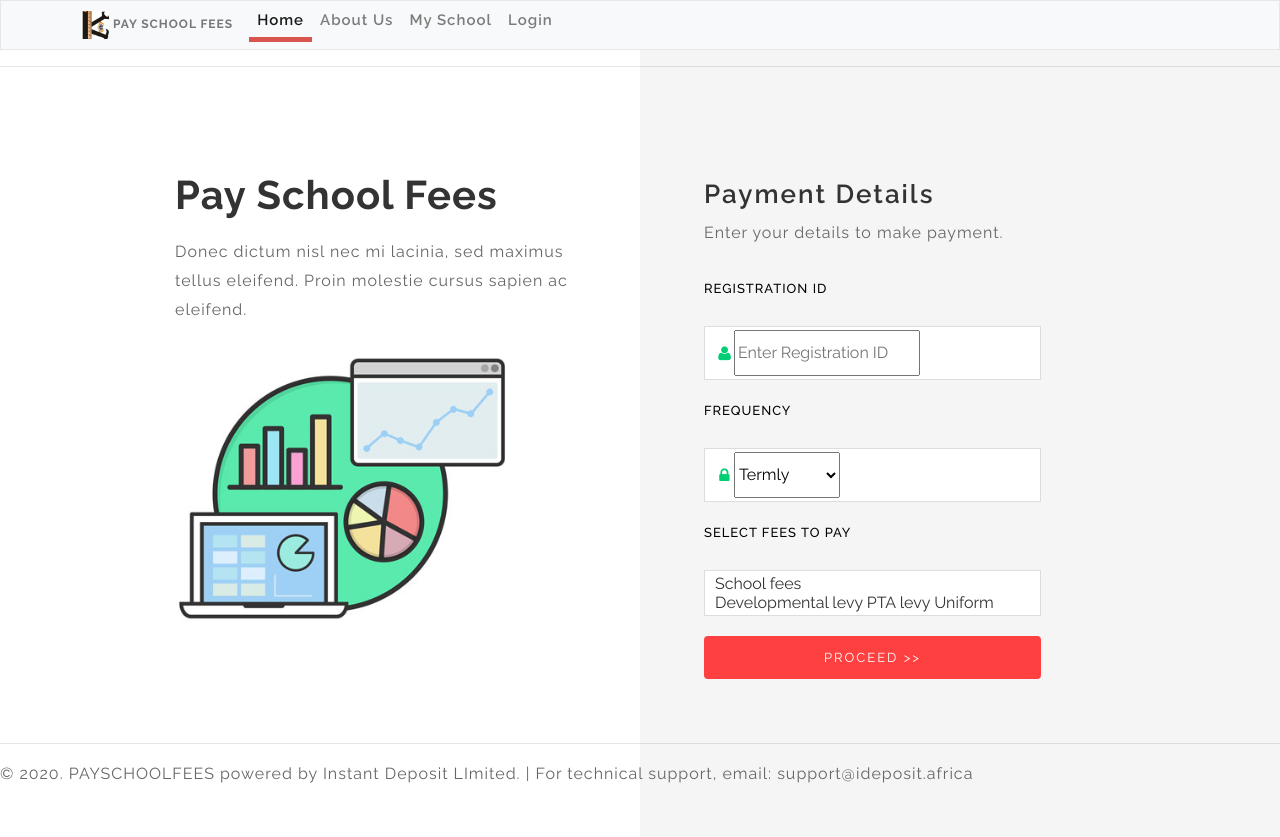
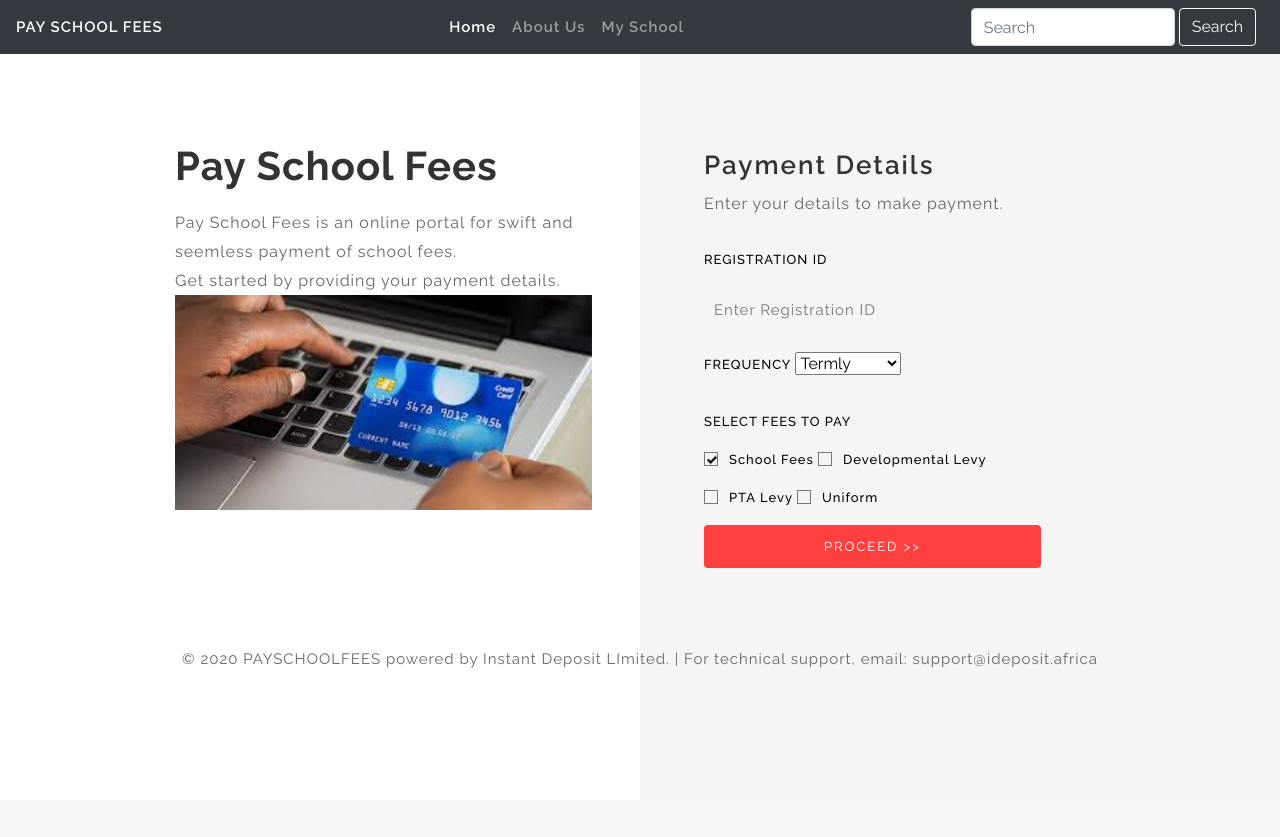
Before and after one commit to nnorukaemeka/payschfeeshtml, a Flask app: page / in a window 1280 px wide. After the commit the page ends 668 px from the top, so only its background shows below. Run offline with Flask 2, Linux system fonts and the light colour scheme; parts of the project's set-up code (start-up, migrations or seed data) failed here and were passed over; some libraries are stand-ins or nearby versions.

Commit message:
created pay school fees homepage

```diff
--- a/app/static/bootstrap-4.3.1-dist/css/admin2.css
+++ /dev/null
@@ -1,114 +0,0 @@
-body {
-    margin: 0;
-    padding: 0;
-    font-family: "Helvetica Neue", Helvetica, Arial, sans-serif;
-    font-size: 14px;
-    color: #333;
-    background-color: #fff;
-}
-.navbar, .navbar-toggler {
-    /* margin-top: 0; */
-    padding: 0;
-    padding-bottom:5px;
-    border:1px solid #e7e7e7;
-    /* position: sticky; */
-}
-.navbar .navbar-brand {
-    font-size: 12px;
-    font-weight: bold;
-    margin-left: 80px;
-    padding-top: 10px;
-    /* margin-bottom: 15px; */
-    color: #777;
-
-}
-
-.navbar .navbar-brand img {
-    width: 28px;
-    height: 28px;
-}
-
-.navbar .navbar-brand .d-inline-block{
-    margin-top: 0;
-    vertical-align: middle;
-
-}
-.collapse .navbar-nav .nav-link{
-    vertical-align: top;
-    margin-top: 0;
-}
-.collapse .navbar-nav .active {
-    border-bottom:5px solid #d9534f;
-    /* border-top:1px solid #e7e7e7; */
-    margin-top: 0;
-}
-div .col-md-8 .jumbotron {
-    background-color: #f7bdd6;
-    padding-top: 100px;
-    padding-bottom: 30px;
-    color:#333;
-}
-.btn-danger {
-    background-color: #d9534f;
-}
-div .col-md-8 .jumbotron h4 {
-    color: rgb(194, 50, 50);
-    /* text-align: center; */
-    border-radius: 6px;
-}
-div .col-md-4 img {
-    height: 220PX;
-    width: 360px;
-}
-.panel {
-    background-color:white;
-    margin-bottom: 20px;
-    padding-bottom: 30px;
-    /* padding-left: 10px; */
-    /* padding-top: 10px; */
-    border: 1px solid  #ebccd1;
-    border-radius: 6px;
-}
-.panel h3{
-    color: #003365;
-}
-.btn-primary {
-    background-color:#4095da;
-    border:none;
-}
-.btn-info {
-    background-color:#5ac0de;
-    border:none;
-}
-.panel-heading h6 {
-    background-color:#f2dede;
-    width:100%;
-    padding:10px;
-    color: rgb(158, 34, 34);
-    border-bottom: #ebccd1;
-
-}
-.panel-body{
-    padding: 10px;
-}
-#section {
-    /* border: 1px solid black; */
-    padding: 0;
-}
-#sectionv {
-    border:1px solid #e7e7e7;
-    padding-top: 75px;
-    padding-bottom: 15px;
-    border-top-left-radius: 0;
-    border-top-right-radius:0;
-}
-
-#acct {
-    border: 1px solid blue;
-    padding-top: 70px;
-    padding-bottom: 20px;
-    background-color: white;
-}
-.btn-info {
-    background-color: #88b1db;
-}
--- a/app/static/bootstrap-4.3.1-dist/css/style.css
+++ b/app/static/bootstrap-4.3.1-dist/css/style.css
@@ -30,7 +30,7 @@ body {
 	padding: 0;
 	margin: 0;
 	background: #fff;
-    min-height: 100vh;
+    min-height: 60vh;
     background: linear-gradient(to left, #f5f5f5 50%, #fff 50%);
 	font-family: 'Raleway', sans-serif;
 }
@@ -95,6 +95,10 @@ a:focus, a:hover {
 img{
 	width:100%;
 }
+
+.alert {
+	z-index: 999;
+}
 /*-- //Reset-Code --*/
 
 .signupform {
@@ -107,7 +111,7 @@ img{
     font-weight: 700;
 }
 
-input[type="email"] {
+input[type="text"] {
 	font-size: 15px;
 	color: #333;
     text-align: left;
--- a/app/templates/includes/_footer.html
+++ b/app/templates/includes/_footer.html
@@ -1,5 +1,7 @@
-<hr>
-<p>© <strong>{{year}}. PAYSCHOOLFEES powered by Instant Deposit LImited.</strong> | For technical support, email: support@ideposit.africa </p>
+<!-- footer -->
+<div class="footer">
+    <p>&copy; <strong>{{year}} PAYSCHOOLFEES powered by Instant Deposit LImited.</strong> | For technical support, email: support@ideposit.africa</p>
 </div>
+<!-- footer -->
 <script src="/static/bootstrap-4.3.1-dist/js/jquery-slim.min.js"></script>
 <script src="/static/bootstrap-4.3.1-dist/js/bootstrap.min.js"></script>
--- a/app/templates/includes/_header.html
+++ b/app/templates/includes/_header.html
@@ -3,15 +3,14 @@
     <meta charset="UTF-8">
     <meta name="viewport" content="width=device-width, initial-scale=1.0">
     <title>{% block title %} {{title}} {% endblock %}</title>
-    <link rel='icon' href="/static/bootstrap-4.3.1-dist/ika.jpg" type="image/x-icon"/>
+    <!-- <link rel='icon' href="/static/bootstrap-4.3.1-dist/ika.jpg" type="image/x-icon"/> -->
     <link rel="stylesheet" href="/static/bootstrap-4.3.1-dist/css/bootstrap.min.css">
-    <link rel="stylesheet" href="/static/bootstrap-4.3.1-dist/css/admin2.css">
 
 
      <!-- Meta-Tags -->
      <meta name="viewport" content="width=device-width, initial-scale=1">
      <meta charset="utf-8">
-     <meta name="keywords" content="Business Login Form a Responsive Web Template, Bootstrap Web Templates, Flat Web Templates, Android Compatible Web Template, Smartphone Compatible Web Template, Free Webdesigns for Nokia, Samsung, LG, Sony Ericsson, Motorola Web Design">
+     <meta name="keywords" content="pay school fees">
      <script>
          addEventListener("load", function () {
              setTimeout(hideURLbar, 0);
--- a/app/templates/includes/_navbar.html
+++ b/app/templates/includes/_navbar.html
@@ -1,50 +1,15 @@
-<nav class="navbar navbar-expand-lg navbar-light bg-light fixed-top">
-    <a class="navbar-brand" href="#">
-        <img src="/static/bootstrap-4.3.1-dist/ika.jpg"  class="d-inline-block align-middle" alt="">
-        PAY SCHOOL FEES
-    </a>
-    <button class="navbar-toggler" type="button" data-toggle="collapse" data-target="#navbarNav" aria-controls="navbarNav" aria-expanded="false" aria-label="Toggle navigation">
-      <span class="navbar-toggler-icon"></span>
-    </button>
-    <div class="collapse navbar-collapse" id="navbarNav">
-      <ul class="navbar-nav">
-        <li class="nav-item {{ home }}">
-          <a class="nav-link" href="/">Home <span class="sr-only">(current)</span></a>
-        </li>
-        <li class="nav-item {{ about }}">
-          <a class="nav-link" href="/#">About Us</a>
-        </li>
-        <li class="nav-item {{ school }}">
-          <a class="nav-link" href="/#">My School</a>
-        </li>
-
-        {% if session.logged_in %}
-        <li class="nav navbar-nav navbar-right">
-          <a class="nav-link" href="/#">Logout</a>
-        </li>
-        {% else %}
-        <li class="nav navbar-nav navbar-right {{ login }}">
-          <a class="nav-link" href="/#">Login</a>
-        </li>
-        {% endif %}
-      </ul>
-
-
-    </div>
-  </nav>
-
 
   <nav class="navbar sticky-top navbar-expand-lg navbar-dark bg-dark">
 
-    <a class="btn btn-dark border-none text-info" href="#">  <img src="/static/bootstrap-4.3.1-dist/ika.jpg" alt="codeplalogo" style="width:20px;height:20px">  <strong> PAY SCHOOL FEES</strong></a>
+    <a class="navbar-light" style="color: white;" href="/">  <strong> PAY SCHOOL FEES</strong></a>
     <button class="navbar-toggler" type="button" data-toggle="collapse" data-target="#navbarSupportedContent" aria-controls="navbarSupportedContent" aria-expanded="false" aria-label="Toggle navigation">
       <span class="navbar-toggler-icon"></span>
     </button>
 
     <div class="collapse navbar-collapse" id="navbarSupportedContent">
-      <ul class="navbar-nav mr-auto">
+      <ul class="navbar-nav mx-auto">
         <li class="nav-item {{ home }}">
-          <a class="nav-link" href="/">Home <span class="sr-only">(current)</span></a>
+          <a class="nav-link" href="/">Home</span></a>
         </li>
         <li class="nav-item {{ about }}">
           <a class="nav-link" href="/#">
@@ -59,30 +24,9 @@
       </ul>
       <form class="form-inline my-2 my-lg-0">
         <input class="form-control mr-sm-1" type="search" placeholder="Search" aria-label="Search">
-        <button class="btn btn-outline-success mr-sm-2" type="submit">Search</button>
-        <ul class="navbar-nav navbar-light  navbar-right">
-          {% if session.logged_in %}
-          <li class="nav-item">
-              <a class="btn btn-dark mr-sm-1 text-info" href="/dashboard"><b>Dashboard</b></a>
-          </li>
-          <li class="nav-item">
-            <a class="btn btn-dark my-2 my-sm-0" href="/dashboard/profile">Profile</a>
-        </li>
-          <li class="nav-item">
-              <a class="btn btn-dark my-2 my-sm-0" href="/logout">Logout</a>
-          </li>
-          {% else %}
-          <li class="nav-item active">
-            <a class="btn btn-dark mr-sm-1" href="/#">Register <span class="sr-only">(current)</span></a>
-          </li>
-          <li class="nav-item">
-            <a class="btn btn-dark my-2 my-sm-0" href="/#">Login</a>
-          </li>
-          {% endif %}
-        </ul>
+        <button class="btn btn-outline-light mr-sm-2" type="submit">Search</button>
+
 
       </form>
     </div>
   </nav>
-
-  <hr>
--- a/app/templates/index.html
+++ b/app/templates/index.html
@@ -9,35 +9,30 @@
 			<div class="w3l_form">
 				<div class="left_grid_info">
 					<h1>Pay School Fees</h1>
-					<p>Donec dictum nisl nec mi lacinia, sed maximus tellus eleifend. Proin molestie cursus sapien ac eleifend.</p>
-					<img src="/static/bootstrap-4.3.1-dist/images/image.jpg" alt="" />
+					<p>Pay School Fees is an online portal for swift and seemless payment of school fees.</p>
+					<p>Get started by providing your payment details.</p>
+					<img src="/static/bootstrap-4.3.1-dist/images/pay.jpeg" alt="" />
 				</div>
 			</div>
 			<div class="w3_info">
 			<h2>Payment Details</h2>
 			<p>Enter your details to make payment.</p>
-				<form action="/" method="post">
-					<label>Registration ID</label>
-					<div class="input-group">
-						<span class="fa fa-user" aria-hidden="true"></span>
-						<input type="text" name="registration_id" placeholder="Enter Registration ID" required="true">
-					</div>
-					<label>Frequency</label>
-					<div class="input-group">
-						<span class="fa fa-lock" aria-hidden="true"></span>
+			<form action="/" method="POST">
+				<label>Registration ID	</label>
+					<input type="text" name="registration_id" placeholder="Enter Registration ID" required="true"><br><br>
+				<label>Frequency	</label>
 				<select name="frequency">
 				<option value="termly">Termly</option>
 				<option value="quarterly">Quarterly</option>
 				<option value="bi-annually">Bi-annually</option>
 				<option value="annually">Annually</option>
-            </select>
-          </div>
+				</select><br><br>
 				<label> Select fees to pay</label>
-					<div class="input-group">
-            <input type="checkbox" name="school_fees" value="school_fees"> School fees<br>
-            <input type="checkbox" name="dev_levy" value="dev_levy"> Developmental levy
-            <input type="checkbox" name="pta_levy" value="pta_levy"> PTA levy
-            <input type="checkbox" name="uniform" value="uniform"> Uniform
+				<div class="login-check">
+				<label class="checkbox"><input type="checkbox" name="fees_to_pay" value="school_fees" checked=""><i> </i> School fees</label>
+				<label class="checkbox"><input type="checkbox" name="fees_to_pay" value="dev_levy" ><i> </i> Developmental levy</label>
+				<label class="checkbox"><input type="checkbox" name="fees_to_pay" value="pta_levy" ><i> </i> PTA levy</label>
+				<label class="checkbox"><input type="checkbox" name="fees_to_pay" value="uniform"><i> </i> Uniform</label>
 				</div>
 
 				<button class="btn btn-danger btn-block" type="submit">Proceed >></button >
--- a/app/templates/layout.html
+++ b/app/templates/layout.html
@@ -7,6 +7,7 @@
 
 <body>
   {% include 'includes/_navbar.html' %}
+  {% include 'includes/_message.html' %}
 
   {% block body %}{% endblock %}
 
--- a/app/view.py
+++ b/app/view.py
@@ -45,13 +45,13 @@ def nigerian_time():
 @app.route("/", methods=["GET", "POST"])
 def index():
     if request.method=='POST':
-        #get form fields to the db
+        #get form fields
         reg_id=request.form['registration_id']
+        print(reg_id)
         frequency=request.form['frequency']
-        school_fees=request.form['school_fees']
-        dev_levy=request.form['dev_levy']
-        pta_levy=request.form['pta_levy']
-        uniform=request.form['uniform']
+        print(frequency)
+        fees_to_pay=request.form.getlist('fees_to_pay')
+        print(fees_to_pay)
 
         flash("Payment details recorded sucessfully.")
         return render_template("index.html", title="Home | Pay School Fees", home="active", year=year)
```
Also changed, not shown: app/static/bootstrap-4.3.1-dist/ika.jpg (deleted), app/static/bootstrap-4.3.1-dist/images/pay.jpeg (added), app/static/bootstrap-4.3.1-dist/vacancies.jpg (deleted). Lines whose indentation alone changed are shown as unchanged.
